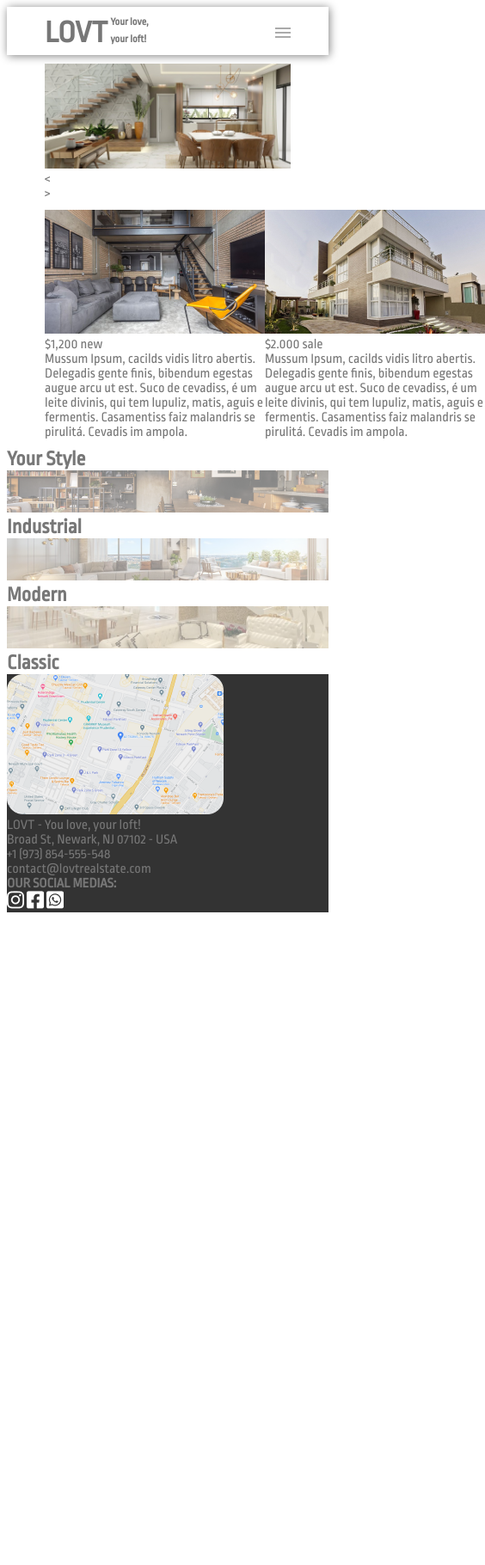
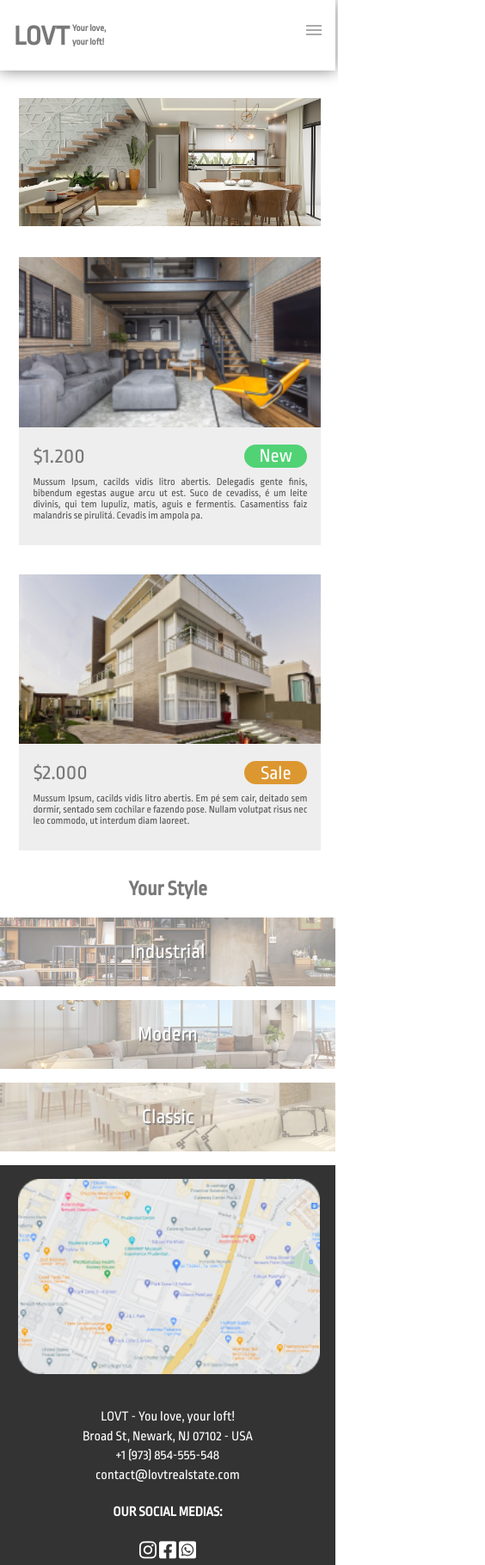
Before and after one commit to RodrigoPotel/projeto-Lovt, a plain HTML site: page index.html in a window 390 px wide. Shown: the whole page at 86% size, 564 px wide, since content can reach past the window. Before the commit the page ends 1069 px from the top, so only its background shows below. Drawn offline with Linux system fonts and the light colour scheme.

Commit message:
atualizando o html e css com responsividade

```diff
--- a/index.css
+++ b/index.css
@@ -1,43 +1,243 @@
 @import url('https://fonts.googleapis.com/css2?family=Ropa+Sans&display=swap');
 
 /* Seletor do css */
-body * {
+body {
     font-family: 'Ropa Sans', sans-serif;
     margin: 0;
     padding: 0;
-    color: #777777;
+    color: hsl(0, 0%, 47%);
+    width: 100vw;
 }
 
-/* Seletor por classe */
-.img-estilos {
-    opacity: 0.5;
-}
+/* menu site */
 
 header > * {
     display: inline-block;
 }
 
-.menu {
+.icon-menu {
     float: right;
-    margin-top: 16px;
+    margin-top: 1.8rem;
 }
 
 body > header {
-    padding: 8px 44px;
-    font-size: 18px;
-    line-height: 20px;
-    box-shadow: 1px 1px 10px gray;
+    padding: 0 1rem ;
+    font-size: 1rem;
+    line-height: 1rem;
+    box-shadow: 0 0 1rem gray;
 }
 
-.sec-img-grande {
-    margin: 10px 44px;
+main > section > img {
+    margin: 2rem 0 0 1.4rem;
+    width: 90vw;
 }
 
+/* cards */
+
 .sec-cards {
-    margin: 10px 44px;
+    margin: 2rem 1.4rem;
     display: flex;
+    flex-direction: column;
+    width: 90vw;
 }
 
-.sec-cards > articles {
-    width: 30%;
+.card2 {
+    margin-top: 4vh;
 }
+
+section > article {
+    background-color: #EEEEEE;
+    width: 100%;
+}
+
+section > article > header > img {
+    width: 90vw;
+}
+
+section > article > footer {
+    padding: 1rem;
+}
+
+section > article > footer > div {
+    display: flex;
+    font-style: normal;
+    font-weight: 400;
+    font-size: 25px;
+    line-height: 27px;
+    justify-content: space-between;
+}
+
+.status {
+    width: 23%;
+    border-radius: 1rem;
+    font-size: 1.4rem;
+    line-height: 1rem;
+    display: flex;
+    justify-content: center;
+    color: #FFFFFF;
+    align-items: center;
+}
+
+.new {
+    background: #51D275;
+}
+
+.sale {
+    background: #DC9730;
+}
+
+section > article > footer > p {
+    font-size: 12px;
+    line-height: 13px;
+    text-align: justify;
+    color: #555555;
+    margin-top: 10px;
+}
+
+/* parte dos estilos */
+
+.your-style{
+    text-align: center;
+}
+
+section > div > span {
+    color: #FFFFFF;
+}
+
+.style {
+    min-height: 5rem;
+    display : flex;
+    align-items : center;
+    justify-content : center;
+    opacity: 0.5;
+    margin-bottom: 1rem;
+}
+
+.industrial {
+    background-image: url('./images/Rectangle 11.png');
+}
+
+.modern {
+    background-image: url('./images/Rectangle 12.png');
+}
+
+.classic {
+    background-image: url('./images/Rectangle 13.png');
+}
+
+section > div > span {
+    font-size: 1.5rem;
+    text-shadow: black .1rem .1rem;
+}
+
+/* footer */
+
+body > footer {
+    background-color: #333333;
+    text-align: center;
+    color: #FFFFFF;
+    line-height: 1.4rem;
+}
+
+.img-mapa {
+    margin: 1rem 1.3rem;
+    width: 90vw;
+}
+
+footer > div > img {
+    margin: 1rem .1rem;
+}
+
+@media (min-width: 1200px) {
+
+    body {
+        width: 98.4vw;
+    }
+
+    main > section > img {
+        margin: 2rem 1.3rem;
+        width: 97vw;
+    }
+
+    body > header {
+        font-size: 2rem;
+        line-height: 1.8rem;
+    }
+
+    .icon-menu {
+        float: right;
+        margin: 4rem;
+        width: 2vw;
+    }
+
+    /* cards */
+    .sec-cards {
+        flex-direction: row;
+        margin-left: 4vw;
+    }
+
+    .card2 {
+        margin: 0 4vh;
+    }
+
+    section > article > header > img {
+        width: 45vw;
+    }
+
+    section > article > footer > p {
+        font-size: 21px;
+        line-height: 27px;
+        margin-top: 4%;
+    }
+
+    .status{
+        font-size: 1.8rem;
+        line-height: 2rem;
+    }
+
+    .sec-cards > article > footer > div {
+        font-size: 2.3rem;
+    }
+
+
+
+    /* styles */
+
+    .style {
+        min-height: 8rem;
+        display : flex;
+        align-items : center;
+        justify-content : center;
+        opacity: 0.5;
+        margin-bottom: 1rem;
+    }
+
+    main > section > div {
+        width: 98.4vw;
+        background-repeat: no-repeat;
+        background-size: cover;
+    }
+
+    .your-style * {
+        font-size: 2rem;
+    }
+
+    /* footer */
+
+    .img-mapa {
+        margin: 1rem 1.3rem;
+        width: 30vw;
+    }
+
+    body > footer {
+        display: flex;
+        justify-content: space-around;
+        font-size: 1.5rem;
+        line-height: 2rem;
+        width: 98.4vw;
+    }
+
+    .contacts{
+        margin-top: 3%;
+    }
+}
--- a/index.html
+++ b/index.html
@@ -15,70 +15,68 @@
           Your love, <br>
           your loft!
       </h6>
-      <img class="menu" src="./images/menu.png">
+      <img class="icon-menu" src="./images/menu.png">
     </header>
 
     <main>
       <section class="sec-img-grande">
-            <img width="100%" clas="img-grande" src="./images/imgGrande.png"/>
-            <div id="left-arrow"><</div>
-            <div id="right-arrow">></div>
+          <img clas="img-grande" src="./images/imgGrande.png"/>
       </section>
       <section class="sec-cards">
         <article class="card1">
-                <header class="-img-card">
-                    <img class="img-card1" src="./images/card1.png"/>
+            <header>
+                <img src="./images/card1.png"/>
             </header>
-                <footer class="div-preco-status">
-                    <span>$1,200</span>
-                    <span>new</span>
+            <footer class="preco-status">
+                <div>
+                    <span>$1.200</span>
+                    <span class="status new">New</span>
+                </div>
                 <p>
                     Mussum Ipsum, cacilds vidis litro abertis. Delegadis gente finis,
                     bibendum egestas augue arcu ut est. Suco de cevadiss, é um leite divinis,
                     qui tem lupuliz, matis, aguis e fermentis.
-                        Casamentiss faiz malandris se pirulitá. Cevadis im ampola.
+                    Casamentiss faiz malandris se pirulitá. Cevadis im ampola pa.
                 </p>
             </footer>
         </article>
-            <article class="div-card2">
-                <header class="-img-card">
-                    <img class="img-card2" src="./images/card2.png"/>
+        <article class="card2">
+            <header>
+                <img src="./images/card2.png"/>
             </header>
-                <footer class="div-preco-status">
+            <footer class="preco-status">
+                <div>
                     <span>$2.000</span>
-                    <span>sale</span>
+                    <span class="status sale">Sale</span>
+                </div>
                 <p>
-                        Mussum Ipsum, cacilds vidis litro abertis. Delegadis gente finis,
-                        bibendum egestas augue arcu ut est. Suco de cevadiss, é um leite divinis,
-                        qui tem lupuliz, matis, aguis e fermentis.
-                        Casamentiss faiz malandris se pirulitá. Cevadis im ampola.
+                    Mussum Ipsum, cacilds vidis litro abertis. Em pé sem cair,
+                    deitado sem dormir, sentado sem cochilar e fazendo pose.
+                    Nullam volutpat risus nec leo commodo, ut interdum diam laoreet.
                 </p>
             </footer>
         </article>
       </section>
-
-        <section class="estilos">
-            <h1 class="h1-estilos">Your Style</h1>
-
-            <div class="div-estilo1">
-                <img width="100%" class="img-estilos" src="./images/Rectangle 11.png"/>
-                <h1 class="h1-titulo-estilo">Industrial</h1>
+      <section class="your-style">
+            <h1>Your Style</h1>
+            <div class="style industrial">
+              <span>Industrial</span>
             </div>
-            <div class="div-estilo2">
-                <img width="100%" class="img-estilos" src="./images/Rectangle 12.png"/>
-                <h1 class="h1-titulo-estilo">Modern</h1>
+            <div class="style modern">
+              <span>Modern</span>
             </div>
-            <div class="div-estilo3">
-                <img width="100%" class="img-estilos" src="./images/Rectangle 13.png"/>
-                <h1 class="h1-titulo-estilo">Classic</h1>
+            <div class="style classic">
+              <span>Classic</span>
             </div>
 
       </section>
-
     </main>
 
-        <footer style="background-color: #333333;">
+    <footer>
+      <section>
         <img class="img-mapa" src="./images/mapa.png"/>
+      </section>
+      <section class="contacts">
         <p>
           LOVT - You love, your loft!</br>
           Broad St, Newark, NJ 07102 - USA</br>
@@ -86,9 +84,12 @@
           contact@lovtrealstate.com
         </p>
         <h4>OUR SOCIAL MEDIAS:</h4>
-            <img class="img-insta" src="./images/instagram.png"/>
-            <img class="img-face" src="./images/facebook.png"/>
-            <img class="img-whats" src="./images/whatsApp.png"/>
+        <div>
+          <img src="./images/instagram.png"/>
+          <img src="./images/facebook.png"/>
+          <img src="./images/whatsApp.png"/>
+        </div>
+      </section>
     </footer>
   </body>
 </html>
```
Lines whose indentation alone changed are shown as unchanged.
